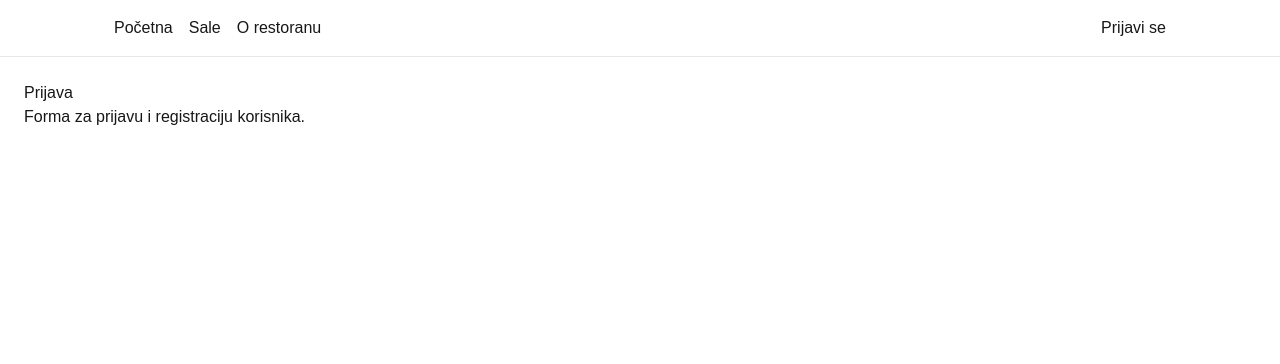
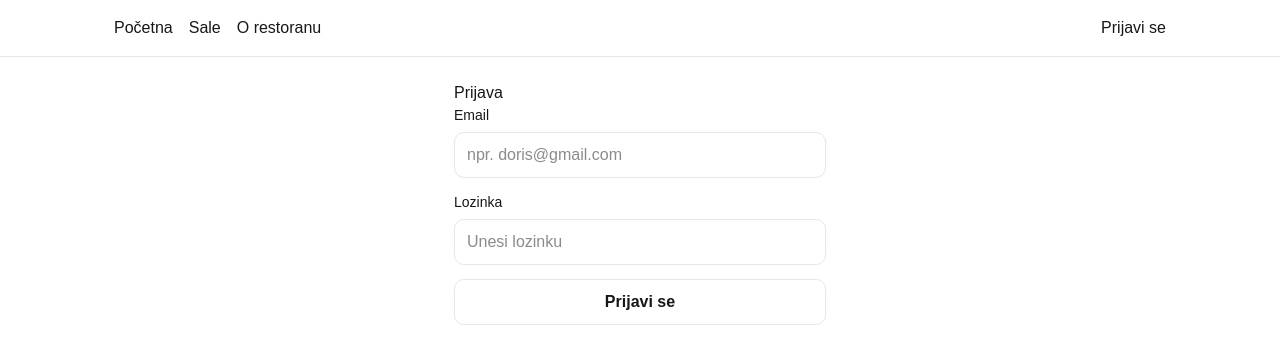
Before and after one commit to elab-development/internet-tehnologije-2025-rezervacijasala_2022_0239, a Next.js app: page /login in a window 1280 px wide. Shown: the top 364 px of the page. Built offline with nearby package versions, Linux system fonts and the light colour scheme.

Commit message:
dodate reusable komponente

```diff
--- a/app/login/page.tsx
+++ b/app/login/page.tsx
@@ -1,8 +1,57 @@
+"use client";
+
+import { useState } from "react";
+import Button from "../../components/Button";
+import Input from "../../components/Input";
+
 export default function LoginPage() {
+  const [email, setEmail] = useState("");
+  const [password, setPassword] = useState("");
+  const [message, setMessage] = useState<string | null>(null);
+
+  function handleSubmit(e: React.FormEvent) {
+    e.preventDefault();
+
+    if (!email.includes("@")) {
+      setMessage("Unesi ispravan email.");
+      return;
+    }
+    if (password.length < 6) {
+      setMessage("Lozinka mora imati bar 6 karaktera.");
+      return;
+    }
+
+    setMessage("Forma je validna. Sledeće ćemo povezati na backend.");
+  }
+
   return (
-    <main style={{ padding: 24 }}>
+    <main style={{ padding: 24, maxWidth: 420, margin: "0 auto" }}>
       <h1>Prijava</h1>
-      <p>Forma za prijavu i registraciju korisnika.</p>
+
+      <form onSubmit={handleSubmit} style={{ display: "grid", gap: 14 }}>
+        <Input
+          label="Email"
+          type="email"
+          value={email}
+          onChange={setEmail}
+          placeholder="npr. doris@gmail.com"
+        />
+        <Input
+          label="Lozinka"
+          type="password"
+          value={password}
+          onChange={setPassword}
+          placeholder="Unesi lozinku"
+        />
+
+        <Button type="submit">Prijavi se</Button>
+
+        {message && (
+          <p style={{ marginTop: 6, fontSize: 14 }}>
+            {message}
+          </p>
+        )}
+      </form>
     </main>
   );
 }
--- /dev/null
+++ b/components/Button.tsx
@@ -0,0 +1,31 @@
+type ButtonProps = {
+  children: React.ReactNode;
+  onClick?: () => void;
+  type?: "button" | "submit";
+  disabled?: boolean;
+};
+
+export default function Button({
+  children,
+  onClick,
+  type = "button",
+  disabled = false,
+}: ButtonProps) {
+  return (
+    <button
+      type={type}
+      onClick={onClick}
+      disabled={disabled}
+      style={{
+        padding: "10px 14px",
+        borderRadius: 10,
+        border: "1px solid #e5e7eb",
+        cursor: disabled ? "not-allowed" : "pointer",
+        opacity: disabled ? 0.6 : 1,
+        fontWeight: 600,
+      }}
+    >
+      {children}
+    </button>
+  );
+}
--- /dev/null
+++ b/components/Input.tsx
@@ -0,0 +1,35 @@
+type InputProps = {
+  label: string;
+  value: string;
+  onChange: (v: string) => void;
+  type?: "text" | "email" | "password";
+  placeholder?: string;
+};
+
+export default function Input({
+  label,
+  value,
+  onChange,
+  type = "text",
+  placeholder,
+}: InputProps) {
+  return (
+    <label style={{ display: "block" }}>
+      <span style={{ display: "block", fontSize: 14, marginBottom: 6 }}>
+        {label}
+      </span>
+      <input
+        type={type}
+        value={value}
+        placeholder={placeholder}
+        onChange={(e) => onChange(e.target.value)}
+        style={{
+          width: "100%",
+          padding: "10px 12px",
+          borderRadius: 10,
+          border: "1px solid #e5e7eb",
+        }}
+      />
+    </label>
+  );
+}
```
